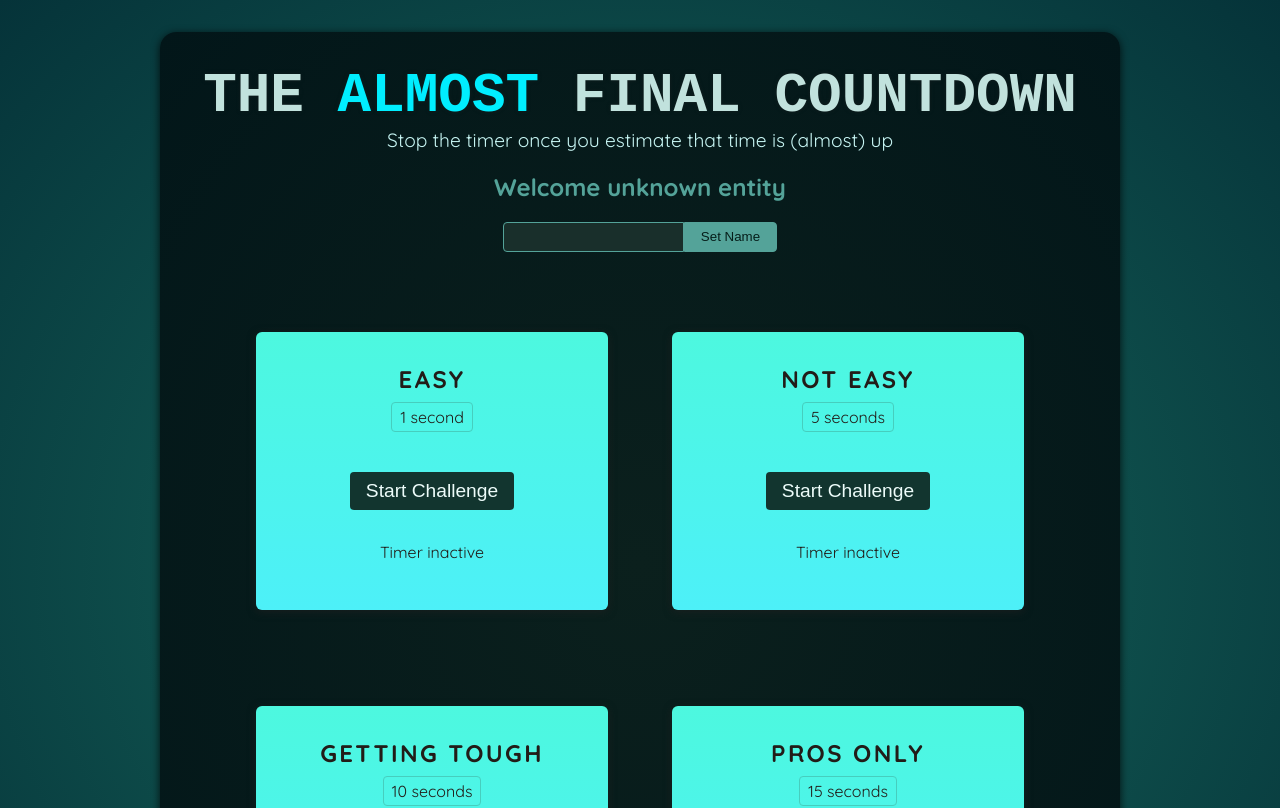
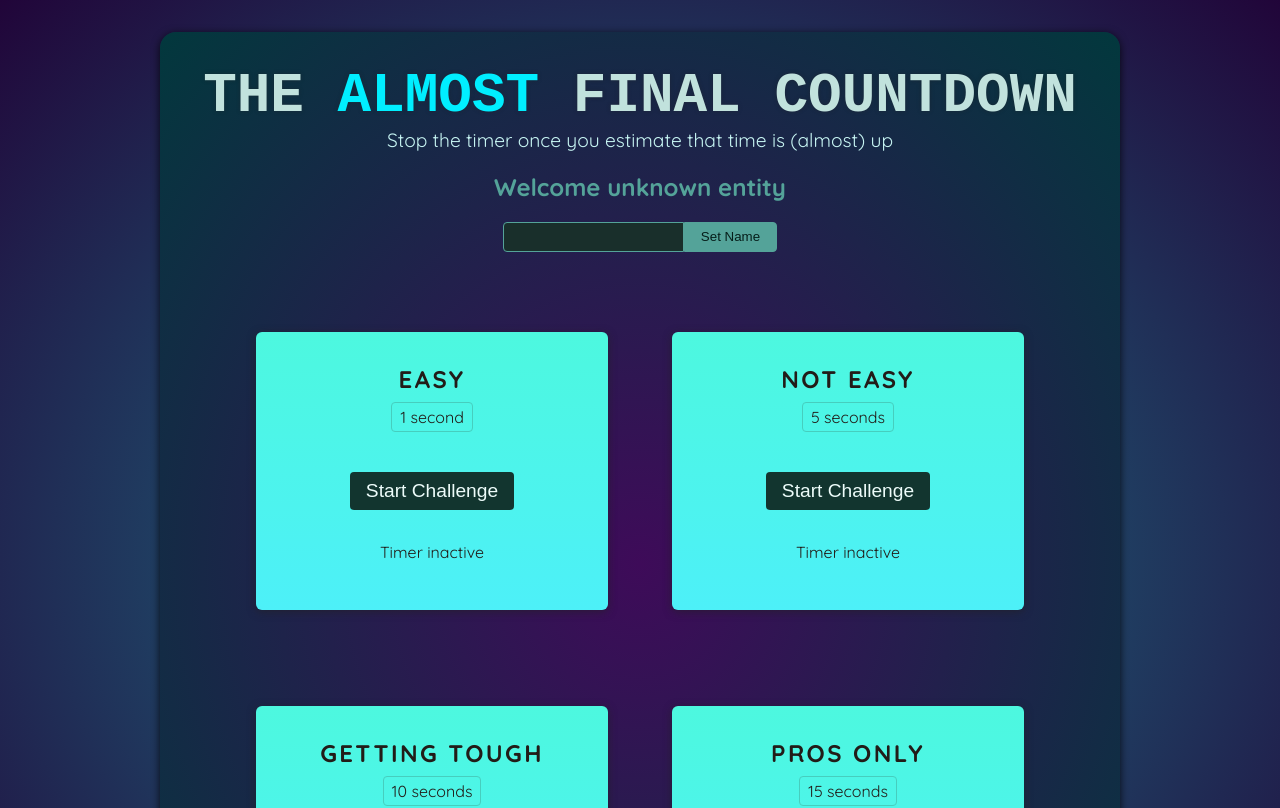
Before and after one commit to Chxpz/countfown-game, a React (Vite) app: page / in a window 1280 px wide. Shown: the top 808 px of the page. Built offline with nearby package versions, Linux system fonts and the light colour scheme; a web font is replaced by a local one.

Commit message:
exposing component result modal api

```diff
--- a/src/components/ResultModal.jsx
+++ b/src/components/ResultModal.jsx
@@ -1,8 +1,18 @@
-import { forwardRef } from "react";
+import { forwardRef, useImperativeHandle, useRef } from "react";
 
 const ResultModal = forwardRef(({ result, targetTime }, ref) => {
+  const dialog = useRef();
+
+  useImperativeHandle(ref, () => {
+    return {
+      open() {
+        dialog.current.showModal();
+      },
+    };
+  });
+
   return (
-    <dialog ref={ref} className="result-modal">
+    <dialog ref={dialog} className="result-modal">
       <h2>You {result}</h2>
       <p>
         The target time was <strong>{targetTime} seconds.</strong>
--- a/src/components/TimerChallenge.jsx
+++ b/src/components/TimerChallenge.jsx
@@ -13,7 +13,7 @@
   const handleStart = () => {
     timer.current = setTimeout(() => {
       setTimeExpired(true);
-      dialog.current.showModal();
+      dialog.current.open();
     }, targetTime * 1000);
 
     setTimerStarted(true);
--- a/src/index.css
+++ b/src/index.css
@@ -9,7 +9,7 @@
   font-family: 'Quicksand', sans-serif;
   -webkit-font-smoothing: antialiased;
   -moz-osx-font-smoothing: grayscale;
-  background: radial-gradient(#186a5e, #053339);
+  background: radial-gradient(#1e7c8e, #210539);
   color: #e1eeeb;
   min-height: 100vh;
 }
@@ -18,7 +18,7 @@
   max-width: 60rem;
   margin: 2rem auto;
   padding: 2rem;
-  background: radial-gradient(#0b201d, #021619);
+  background: radial-gradient(#3e0b59, #02383d);
   border-radius: 16px;
   box-shadow: 0 2px 8px rgba(0, 0, 0, 0.8);
 }
```
